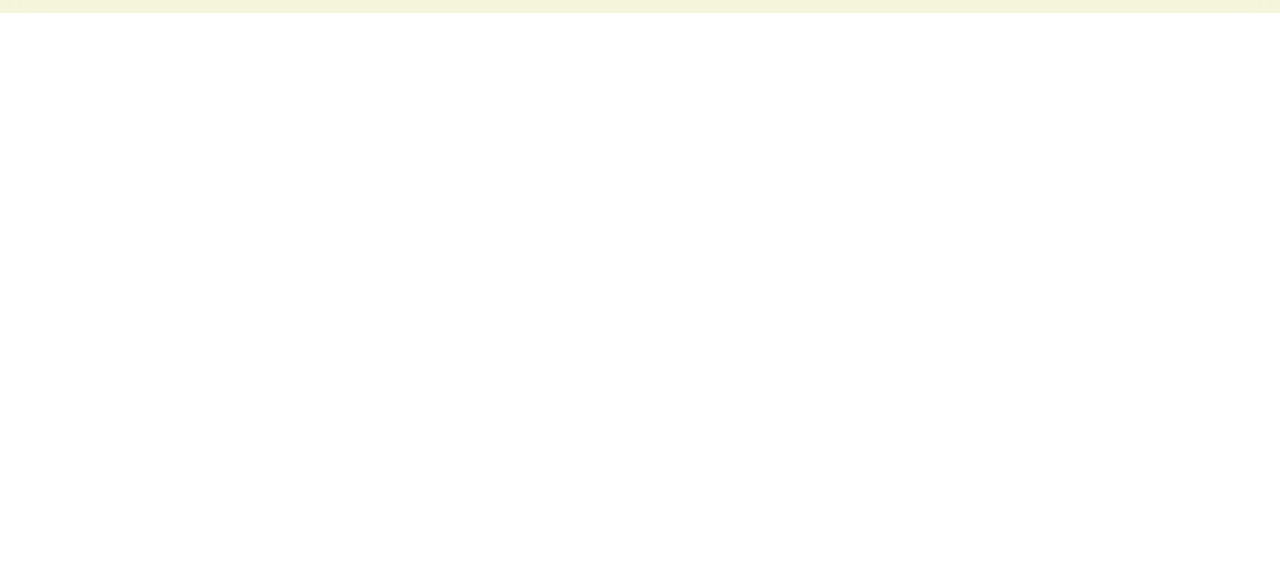
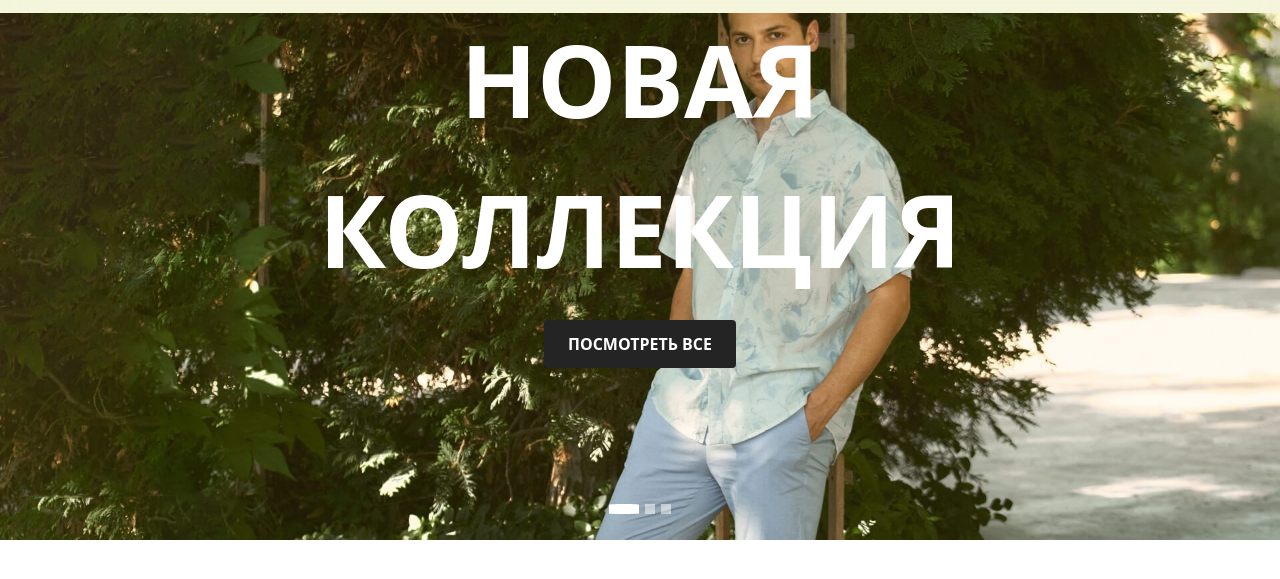
Before and after one commit to Abdurashid00/QazaqOzbe-republic, a plain HTML site: page Qazaq/Qazaq.html in a window 1280 px wide. Shown: the part 71-650 px from the top of the page. Drawn offline with nearby package versions, Linux system fonts and the light colour scheme; a web font is replaced by a local one.

Commit message:
qazaq started

```diff
--- a/Qazaq/Qazaq.html
+++ b/Qazaq/Qazaq.html
@@ -60,7 +60,9 @@
                 >
               </li>
               <li class="nav-item px-xxl-4 px-lg-2 px-1">
-                  <a class="nav-link header-link" href="./Qazaq.html">QAZAQ products</a>
+                <a class="nav-link header-link" href="./Qazaq.html"
+                  >QAZAQ products</a
+                >
               </li>
               <li class="nav-item px-xxl-4 px-lg-2 px-1">
                 <a class="nav-link header-link" href="#">Refund Policy</a>
@@ -77,17 +79,53 @@
       </nav>
     </header>
     <main>
-        <section class="carousel-img">
-            <div id="carouselExampleAutoplaying" class="carousel slide" data-bs-ride="carousel">
+      <section class="swiper">
+        <div id="carouselExampleCaptions" class="carousel slide">
+          <div class="carousel-indicators">
+            <button
+              data-bs-target="#carouselExampleCaptions"
+              data-bs-slide-to="0"
+              class="active dot"
+              aria-current="true"
+              aria-label="Slide 1"
+              onclick="currentSlide(1)"
+            ></button>
+            <button
+              data-bs-target="#carouselExampleCaptions"
+              data-bs-slide-to="1"
+              class="dot"
+              aria-label="Slide 2"
+              onclick="currentSlide(2)"
+            ></button>
+            <button
+              data-bs-target="#carouselExampleCaptions"
+              data-bs-slide-to="2"
+              class="dot"
+              aria-label="Slide 3"
+              onclick="currentSlide(3)"
+            ></button>
+          </div>
           <div class="carousel-inner">
             <div class="carousel-item active">
-                    <img src="..." class="d-block w-100" alt="...">
+              <img src="./img/carusel1.jpg " class="d-block w-100" alt="..." />
+              <div class="carousel-caption">
+                <p class="carousel-text">НОВАЯ КОЛЛЕКЦИЯ</p>
+                <button class="carousel-btn">посмотреть все</button>
+              </div>
             </div>
             <div class="carousel-item">
-                    <img src="..." class="d-block w-100" alt="...">
+              <img src="./img/carusel2.jpg" class="d-block w-100" alt="..." />
+              <div class="carousel-caption">
+                <p class="carousel-text">НОВАЯ КОЛЛЕКЦИЯ</p>
+                <button class="carousel-btn">посмотреть все</button>
+              </div>
             </div>
             <div class="carousel-item">
-                    <img src="..." class="d-block w-100" alt="...">
+              <img src="./img/carusel3.jpg" class="d-block w-100" alt="..." />
+              <div class="carousel-caption">
+                <p class="carousel-text">НОВАЯ КОЛЛЕКЦИЯ</p>
+                <button class="carousel-btn">посмотреть все</button>
+              </div>
             </div>
           </div>
         </div>
@@ -135,18 +173,40 @@
       integrity="sha384-kenU1KFdBIe4zVF0s0G1M5b4hcpxyD9F7jL+jjXkk+Q2h455rYXK/7HAuoJl+0I4"
       crossorigin="anonymous"
     ></script>
-    <script>window.addEventListener('scroll', function() {
-        var header = document.querySelector('.header');
+    <script>
+      window.addEventListener("scroll", function () {
+        var header = document.querySelector(".header");
         var scrollPosition = window.scrollY;
 
         if (scrollPosition > 20) {
-            header.classList.add('black-bg');
+          header.classList.add("black-bg");
         } else {
-            header.classList.remove('black-bg');
+          header.classList.remove("black-bg");
         }
       });
+    </script>
+    <script>
+      let slideIndex = 1;
+      showSlides(slideIndex);
 
+      function currentSlide(n) {
+          showSlides(slideIndex = n);
+      }
 
+      function showSlides(n) {
+          let slides = document.querySelectorAll('.carousel img');
+          let dots = document.querySelectorAll('.dot');
+          if (n > slides.length) { slideIndex = 1 }
+          if (n < 1) { slideIndex = slides.length }
+          for (let i = 0; i < slides.length; i++) {
+              slides[i].style.display = "none";
+          }
+          for (let i = 0; i < dots.length; i++) {
+              dots[i].className = dots[i].className.replace(" active", "");
+          }
+          slides[slideIndex - 1].style.display = "block";
+          dots[slideIndex - 1].className += " active";
+      }
   </script>
   </body>
 </html>
--- a/Qazaq/qazaq.css
+++ b/Qazaq/qazaq.css
@@ -103,9 +103,50 @@ body {
   /* HEADER IS FINISHED */
 
 /* MAIN IS STARTED */
+.carousel-item .carousel-caption{
+  bottom: 25% ;
+}
+.carousel-text{
+  display: flex;
+  align-items: center;
+  font-weight: 700;
+font-size: 100px;
+}
+.carousel-btn{
+  padding: 12px 24px;
+  text-transform: uppercase;
+  background-color: #242424;
+  color: #ffffff;
+  border: none;
+  font-weight: 600;
+  transition: .5s;
+  cursor: pointer;
+  border-radius: 4px;
+}
 
+.carousel-btn:hover{
+  background-color: #4e5364;
 
+  padding: 14px 28px;
+  transition: .5s;
+}
 
+.carousel-indicators .dot {
+            height: 10px !important;
+            width: 10px !important;
+            margin: 0 5px;
+            display: inline-block;
+            background-color: #717171;
+            cursor: pointer;
+            transition: width 0.8s ease, height 0.8s ease, background-color 0.5s ease;
+        }
+
+        .carousel-indicators  .dot.active {
+            width: 30px !important;
+            height: 10px !important;
+            background-color: white; /* Change to match the active state style */
+            border-radius: 35%;
+        }
 
 
 
```
Also changed, not shown: Main/index.html (+2 -2 lines), Ozbe/Ozbe.html (+1 -1 lines), Qazaq/img/carusel1.jpg (added), Qazaq/img/carusel2.jpg (added), Qazaq/img/carusel3.jpg (added). Lines whose indentation alone changed are shown as unchanged.
